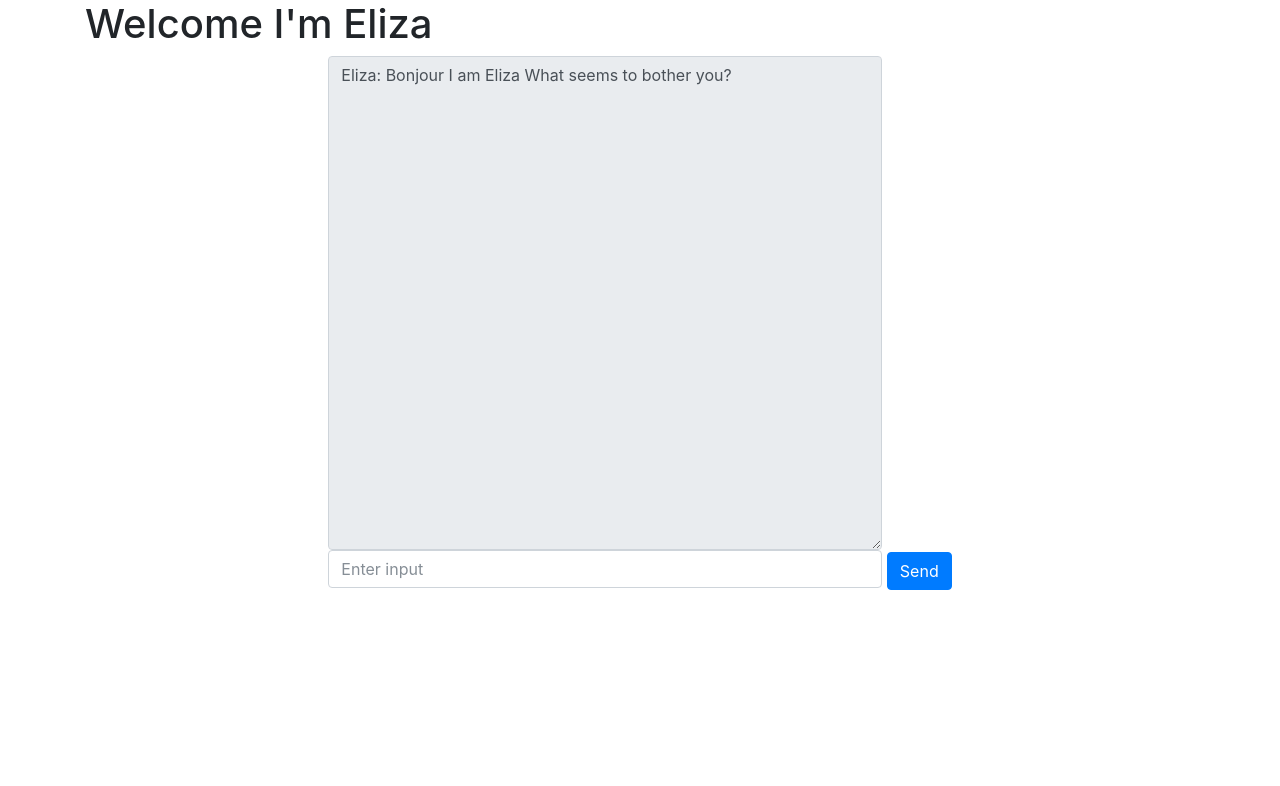
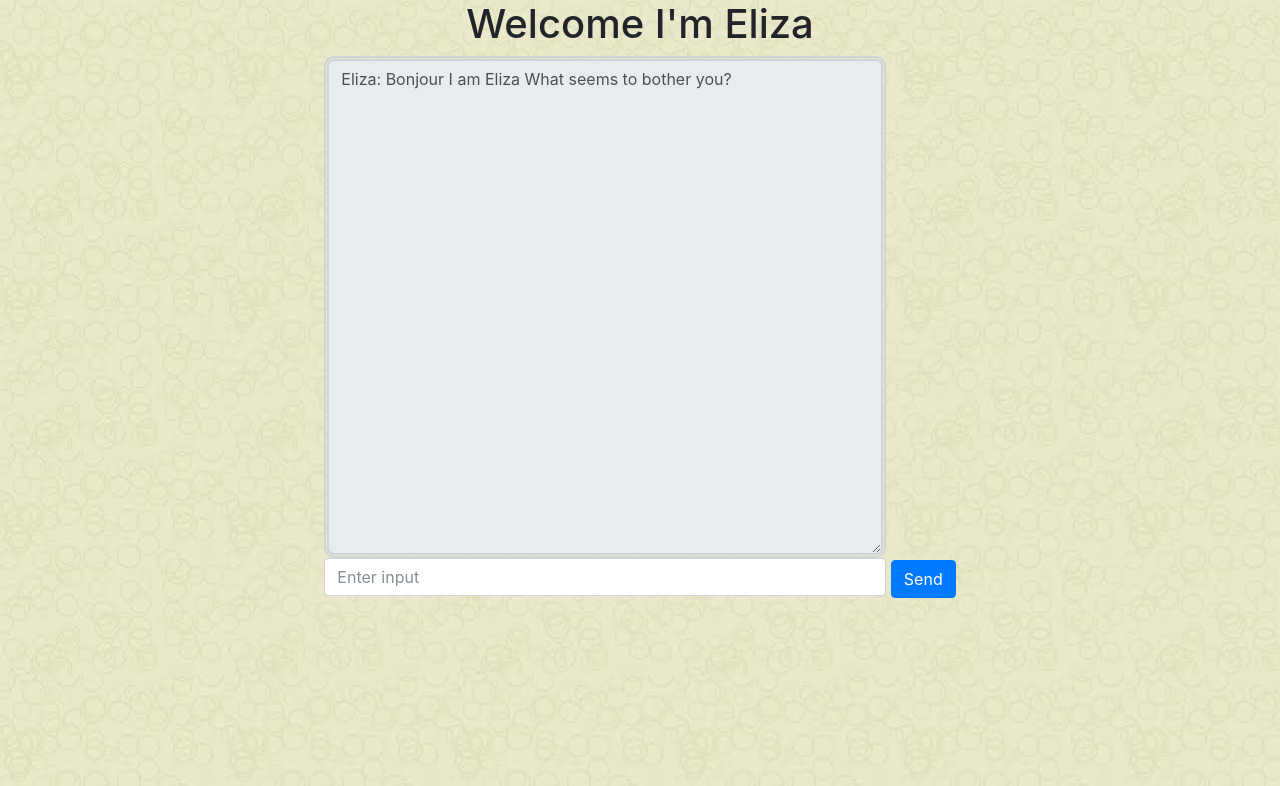
Before and after one commit to nakster/GoProject, a plain HTML site: page static/index.html in a window 1280 px wide. Shown: the top 786 px of the page. Drawn offline with nearby package versions, Linux system fonts and the light colour scheme.

Commit message:
css added

```diff
--- a/static/index.html
+++ b/static/index.html
@@ -9,7 +9,26 @@
 
     <!-- Bootstrap CSS -->
     <link rel="stylesheet" href="https://maxcdn.bootstrapcdn.com/bootstrap/4.0.0-beta.2/css/bootstrap.min.css" integrity="sha384-PsH8R72JQ3SOdhVi3uxftmaW6Vc51MKb0q5P2rRUpPvrszuE4W1povHYgTpBfshb" crossorigin="anonymous">
+    <style>
+      /* add a background image */
+      body{
+        background-image: url("./images/botback.jpg");
 
+      }
+      /* center the text h1 */
+      #hiEliza{
+        /* margin-left: -80px;
+        margin-right: auto; */
+        text-align: center;
+      }
+      /* this effects the textarea box */
+      #elizaBox{
+        border-style: double;
+        border-width: 5px;
+        border-radius: 10px;
+        overflow: auto;
+      }
+    </style>
   </head>
   <body>
 
```
Also changed, not shown: static/images/botback.jpg (added).
